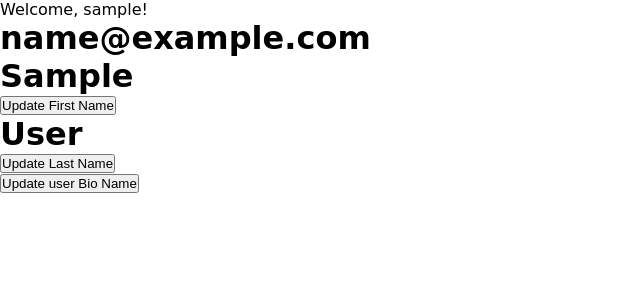
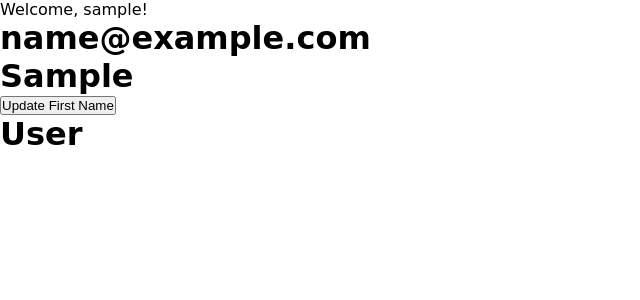
Before and after one commit to Kedar59/skillExchange, a Django app: page /profile/ in a window 1280 px wide. Shown: the part 94-394 px from the top of the page, without its empty margins (0-640 px from the left). Run offline with Django 4.2, Linux system fonts and the light colour scheme; the visitor is signed in with stand-in values (Sample User, id 1).

Commit message:
Revert "update user last name and user bio added"
This reverts commit e0e5fc646604e879abd79bbdde037a920383a876.

```diff
--- a/static/js/profile.js
+++ b/static/js/profile.js
@@ -3,24 +3,7 @@ document.addEventListener('DOMContentLoaded', function () {
     const updateFirstNameForm = document.getElementById('update-first-name-form');
 
     updateFirstNameButton.addEventListener('click', function () {
-        console.log("I was clicked");
         updateFirstNameForm.style.display = 'block';
         updateFirstNameButton.style.display = 'none';
     });
-
-    const updateLastNameButton = document.getElementById('update-last-name-button');
-    const updateLastNameForm = document.getElementById('update-last-name-form');
-
-    updateLastNameButton.addEventListener('click', function () {
-        updateLastNameForm.style.display = 'block';
-        updateLastNameButton.style.display = 'none';
-    });
-
-    const updateUserBioButton = document.getElementById('update-userBio-button');
-    const updateUserBioForm = document.getElementById('update-userBio-form');
-
-    updateUserBioButton.addEventListener('click', function () {
-        updateUserBioForm.style.display = 'block';
-        updateUserBioButton.style.display = 'none';
-    });
 });
--- a/users/templates/users/profile.html
+++ b/users/templates/users/profile.html
@@ -9,27 +9,15 @@
 {% if user.is_authenticated %}
     <p>Welcome, {{ user.username }}!</p>
     <h1>{{user.email}}</h1>
-    <h1 id="first_name_hide">{{user.first_name}}</h1>
+    <h1>{{user.first_name}}</h1>
 <button id="update-first-name-button">Update First Name</button>
     <form id="update-first-name-form" method="post" action="{% url 'profile' %}" style="display: none;">
         {% csrf_token %}
         <input type="text" name="update_first_name" value="{{ user.first_name }}">
         <button type="submit">Submit</button>
     </form>
-    <h1 id="last_name_hide">{{user.last_name}}</h1>
-        <button id="update-last-name-button">Update Last Name</button>
-            <form id="update-last-name-form" method="post" action="{% url 'profile' %}" style="display: none;">
-                {% csrf_token %}
-                <input type="text" name="update_last_name" value="{{ user.last_name }}">
-                <button type="submit">Submit</button>
-            </form>
-    <h1 id="user_bio_hide">{{user.userBio}}</h1>
-        <button id="update-userBio-button">Update user Bio Name</button>
-            <form id="update-userBio-form" method="post" action="{% url 'profile' %}" style="display: none;">
-                {% csrf_token %}
-                <textarea type="text" name="update_userBio" rows="4" maxlength="255" cols="10">{{ user.userBio }}</textarea>
-                <button type="submit">Submit</button>
-            </form>
+    <h1>{{user.last_name}}</h1>
+    <h4>{{user.userBio}}</h4>
     <!-- Display other user information here as needed -->
 {% else %}
     <p>User is not logged in.</p>
--- a/users/views.py
+++ b/users/views.py
@@ -146,27 +146,6 @@ def profile(request):
 
             messages.success(request, ' First name updated successfully ')
             return render(request, "users/profile.html" , {'user':user})
-        elif 'update_last_name' in request.POST:
-            new_last_name = request.POST['update_last_name']
-            request.user.last_name = new_last_name
-            request.user.save()
 
-            if request.user.last_name != new_last_name:
-                messages.error(request, 'An error occurred while updating the last name. Please try again')
-                return render(request, "users/profile.html" , {'user':user})
-
-            messages.success(request, ' Last name updated successfully ')
-            return render(request, "users/profile.html" , {'user':user})
-        elif 'update_userBio' in request.POST:
-            new_userBio = request.POST['update_userBio']
-            request.user.userBio = new_userBio
-            request.user.save()
-
-            if request.user.userBio != new_userBio:
-                messages.error(request, 'An error occurred while updating the user Bio. Please try again')
-                return render(request, "users/profile.html" , {'user':user})
-
-            messages.success(request, ' User Bio updated successfully ')
-            return render(request, "users/profile.html" , {'user':user})
 
     return render(request, "users/profile.html",{'user':user})
```
Lines whose indentation alone changed are shown as unchanged.
